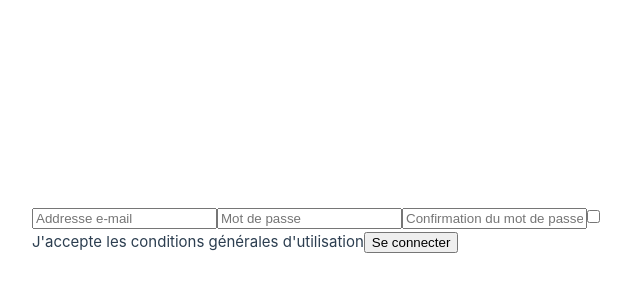
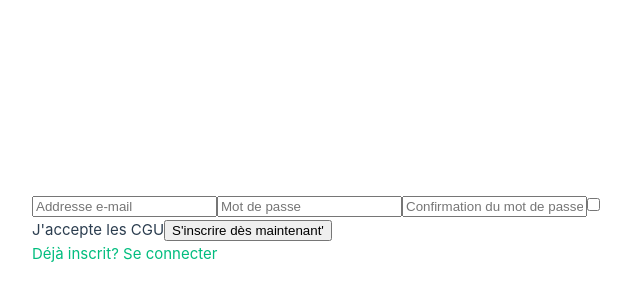
Before and after one commit to MaximeMalecot/Panama_Front, a Vue app: page /signup in a window 1280 px wide. Shown: the part 170-470 px from the top of the page, without its empty margins (0-640 px from the left). Built offline with nearby package versions, Linux system fonts and the light colour scheme.

Commit message:
Adding links in login & signup views

```diff
--- a/src/views/LoginView.vue
+++ b/src/views/LoginView.vue
@@ -33,6 +33,10 @@ const onSubmit = () => {
             <input name="password" placeholder="Mot de passe" type="password" v-model="formData.password" />
             <button type="submit">Se connecter</button>
         </form>
+        <div>
+            <a href="">Mot de passe oublié</a>
+            <a href="">Pas de compte? S'inscrire</a>
+        </div>
     </div>
 </template>
 
--- a/src/views/Signup.vue
+++ b/src/views/Signup.vue
@@ -82,9 +82,12 @@ const onSubmit = () => {
             <input name="passwordConfirmation" placeholder="Confirmation du mot de passe" type="password"
                 v-model="formData.passwordConfirmation" />
             <input type="checkbox" v-model="formData.tosAgreed" />
-            <label for="tosAgreed">J'accepte les conditions générales d'utilisation</label>
-            <button type="submit">Se connecter</button>
+            <label for="tosAgreed">J'accepte les CGU</label>
+            <button type="submit">S'inscrire dès maintenant'</button>
         </form>
+        <div>
+            <a href="">Déjà inscrit? Se connecter</a>
+        </div>
     </div>
 </template>
 
```
